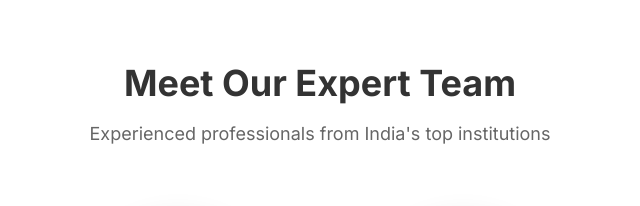
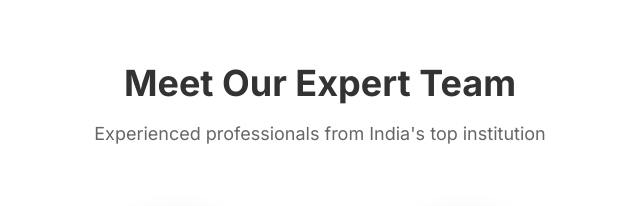
Before and after one commit to ShivaaySingh-singh/Deeptech-codeworks-website, a plain HTML site: page index.html in a window 1280 px wide. Shown: the part 1180-1386 px from the top of the page, 320-960 px from the left. Drawn offline with nearby package versions, Linux system fonts and the light colour scheme.

```diff
--- a/index.html
+++ b/index.html
@@ -574,7 +574,7 @@
         <div class="container">
             <div class="section-title">
                 <h2>Meet Our Expert Team</h2>
-                <p>Experienced professionals from India's top institutions</p>
+                <p>Experienced professionals from India's top institution</p>
             </div>
             <div class="row">
                 <div class="col-lg-3 col-md-6">
```
